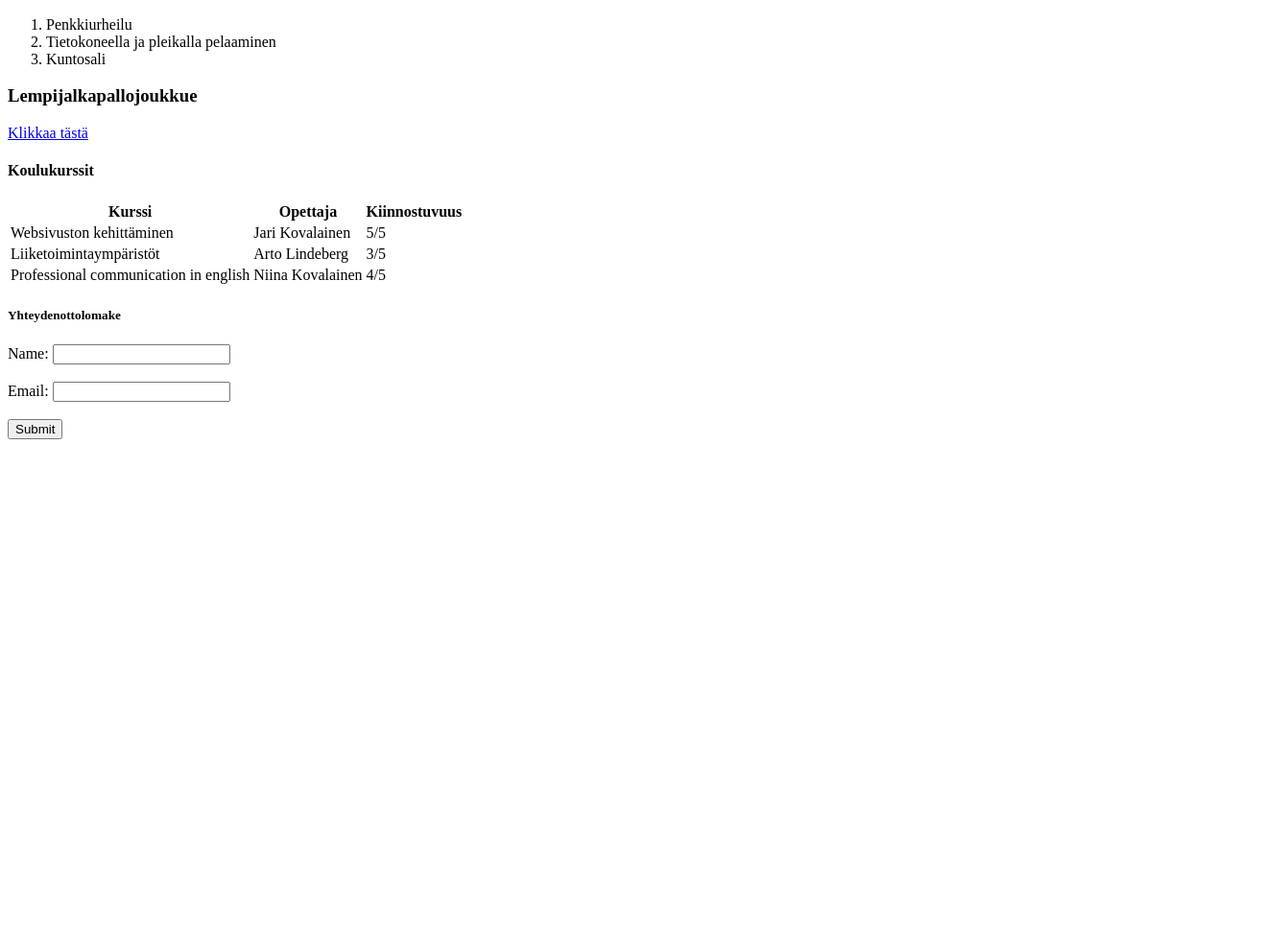
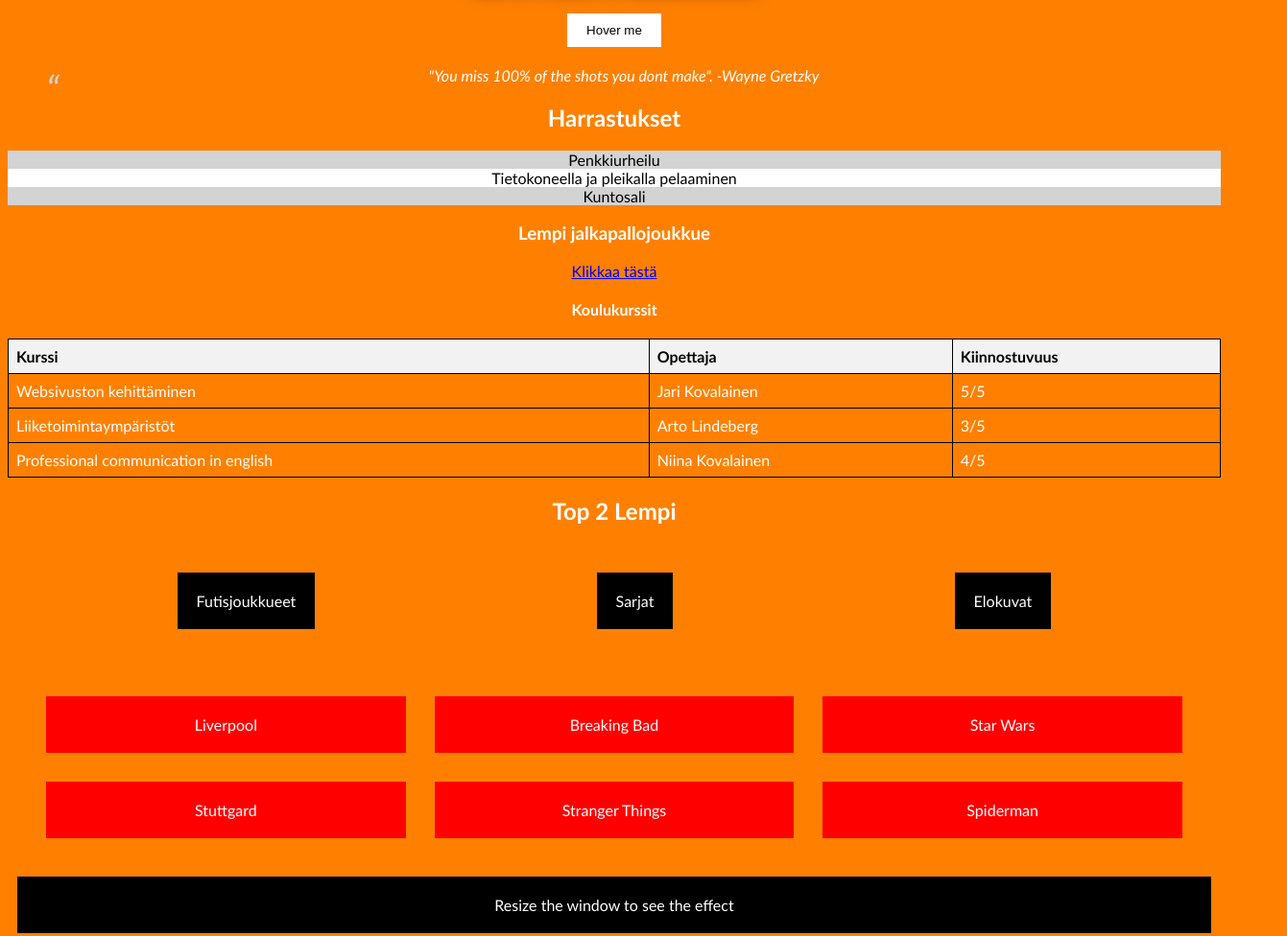
Before and after one commit to KasperiHelin1/websivuston_kehittaminen_syksy_2025, a plain HTML site: page WS04_PAGE_LEAYOUT_TECHNIQUES/index.html in a window 1280 px wide. Shown: the part 568-1544 px from the top of the page at 96% size, 1341 px wide, since content can reach past the window. Before the commit the page ends 1034 px from the top, so only its background shows below. Drawn offline with Linux system fonts and the light colour scheme.

Commit message:
sivusto upgrade

```diff
--- /dev/null
+++ b/WS04_PAGE_LEAYOUT_TECHNIQUES/Style.css
@@ -0,0 +1,175 @@
+p {
+    color: rgb(255, 255, 255);
+}
+body {
+    background-color: rgb(255, 128, 0);
+    text-align: center;
+    color: White;
+    font-family: 'Trebuchet MS', 'Lucida Sans Unicode', 'Lucida Grande', 'Lucida Sans', Arial, sans-serif
+}
+h1 {
+    font-size: 2em;
+    text-align: center;
+    color : #000000;
+}
+div {
+    padding: 20px;
+    margin: 10px;
+}
+Table {
+    width: 100%;
+    border-collapse: collapse;
+}
+th, td {
+    border: 1px solid #000000;
+    padding: 8px;
+    text-align: left;
+}
+th {
+    background-color: #f2f2f2;
+    color: #000000;
+}
+form {
+    display: flex;
+    flex-direction: column;
+    gap: 10px
+}
+label {
+    font-weight: bold;
+}
+input[type="text"], input[type="email"] {
+    padding: 8px;
+    border: 1px solid #ddd;
+    border-radius: 4px;
+}
+imput[type="submit"] {
+    background-color: #4caf50;
+    color: white;
+    padding: 10px;
+    border: none;
+    border-radius: 4px;
+    cursor: pointer;
+}
+imput[type="submit"]:hover {
+    background-color: #45a049;
+}
+img {
+    border-radius: 8px;
+    box-shadow: 2px 2px 12px rgba(0, 0, 0, 0.2);
+}
+.transition-button {
+    background-color: rgb(255, 255, 255);
+    border: none;
+    color: black;
+    padding: 10px 20px;
+    cursor: pointer;
+    text-align: center;
+    transition: background-color 0.3s ease;
+
+}
+.transition-button:hover {
+    background-color: rgb(0, 0, 0);
+}
+.animation-box {
+    width: 500px;
+    height: 25px;
+    background-color: rgb(0, 0, 0);
+    position: relative;
+    animation: move 15s infinite alternate;
+
+}
+@keyframes move {
+    from {
+        left: 0;
+    }
+    to {
+        left: 1360px;
+    }
+}
+div.animation-box {
+    color: white;
+    font-weight: bold;
+    display: flex;
+    align-items: center;
+    justify-content: center;
+    font-size: 30px;
+}
+.pseudo-list li:nth-child(odd) {
+        background-color: lightgray;
+      }
+
+      .pseudo-list li:nth-child(even) {
+        background-color: white;
+      }
+#harrastukset {
+    color :#000000;
+    text-align: center;
+
+}
+ul.pseudo-list {
+    list-style-type: none;
+    padding: 0;
+}
+.filter-image {
+    filter: blur(8px);
+    transition: filter 0.5s ease;
+
+}
+.filter-image:hover {
+    filter: blur(0px);
+}
+.quote {
+        position: relative;
+        padding-left: 20px;
+        font-style: italic;
+      }
+
+      .quote::before {
+        content: '“';
+        font-size: 40px;
+        position: absolute;
+        left: 0;
+        top: 0;
+        color: lightgray;
+      }
+.flex-container {
+    display: flex;
+    justify-content: space-around;
+    align-items: center;
+  }
+
+  .box {
+    background-color: rgb(0, 0, 0);
+    padding: 20px;
+    text-align: center;
+  }
+  .grid-container {
+    display: grid;
+    grid-template-columns: repeat(3, 1fr);
+    grid-gap: 10px;
+  }
+
+  .grid-item {
+    background-color: rgb(255, 0, 0);
+    padding: 20px;
+    text-align: center;
+  }
+  .responsive-box {
+    padding: 20px;
+    text-align: center;
+  }
+
+  @media (max-width: 1000px) {
+    .responsive-box {
+      background-color: orange;
+    }
+  }
+
+  @media (min-width: 1001px) {
+    .responsive-box {
+      background-color: black;
+    }
+  }
+  ul { list-style-type: none;
+  padding: 0;
+    }
--- a/WS04_PAGE_LEAYOUT_TECHNIQUES/index.html
+++ b/WS04_PAGE_LEAYOUT_TECHNIQUES/index.html
@@ -1,20 +1,29 @@
 <!DOCTYPE html>
 <html lang="fi">
 <head>
+    <meta charset="utf-8">
     <title>Kasperi Helin</title>
+    <link rel="stylesheet" href="Style.css">
 </head>
 <body>
+    <div class="animation-box">Tervetuloa</div>
     <h1>Kassun Sivusto</h1>
-    <p>Olen ensimmäisen vuoden opiskelija laureassa</p>
-<img src="./Images/nettisivunkuva.jpg" alt="kasperi Helin" style="width: 300px;height: 400px;">
+<img src="./Images/nettisivunkuva.jpg" alt="kasperi Helin" class="filter-image" style="width: 300px;height: 400px;">
+
+<h2><button class="transition-button">Hover me</button></h2>
+<blockquote class="quote">
+        "You miss 100% of the shots you dont make". -Wayne Gretzky
+      </blockquote>
 
 <h2>Harrastukset</h2>
-<ol>
+<section id ="harrastukset">
+<ul class="pseudo-list">
     <li>Penkkiurheilu</li>
     <li>Tietokoneella ja pleikalla pelaaminen</li>
     <li>Kuntosali</li>
-</ol>
-<h3>Lempijalkapallojoukkue</h3>
+    </ul>
+</section>
+<h3>Lempi jalkapallojoukkue</h3>
 <a href="https://www.liverpoolfc.com/">Klikkaa tästä</a>
 <h4>Koulukurssit</h4>
 <table>
@@ -39,6 +48,22 @@
         <td>4/5</td>
     </tr>
 </table>
+<h2>Top 2 Lempi</h2>
+<div class="flex-container">
+    <div class="box">Futisjoukkueet </div>
+    <div class="box">Sarjat</div>
+    <div class="box">Elokuvat</div>
+  </div>
+  <div class="grid-container">
+    <div class="grid-item">Liverpool</div>
+    <div class="grid-item">Breaking Bad</div>
+    <div class="grid-item">Star Wars</div>
+    <div class="grid-item">Stuttgard</div>
+    <div class="grid-item">Stranger Things</div>
+    <div class="grid-item">Spiderman</div>
+  </div>
+<div class="responsive-box">Resize the window to see the effect</div>
+
 <h5>Yhteydenottolomake</h5>
 <form>
     <label for="name">Name:</label>
@@ -47,5 +72,26 @@
     <input type="email" id="email" name="email"><br><br>
     <input type="submit" value="Submit">
     </form>
+
 </body>
+<header>
+    <nav>
+      <ul>
+        <li><a href="#about">About</a></li>
+        <li><a href="#services">Services</a></li>
+        <li><a href="#contact">Contact</a></li>
+      </ul>
+    </nav>
+  </header>
+
+  <main>
+    <section id="about">
+      <h2>Tietoa musta</h2>
+      <p>Olen ensimmäisen vuoden opiskelija laureassa</p>
+    </section>
+  </main>
+
+  <footer>
+    <p>Copyright 2025</p>
+  </footer>
 </html>
```
